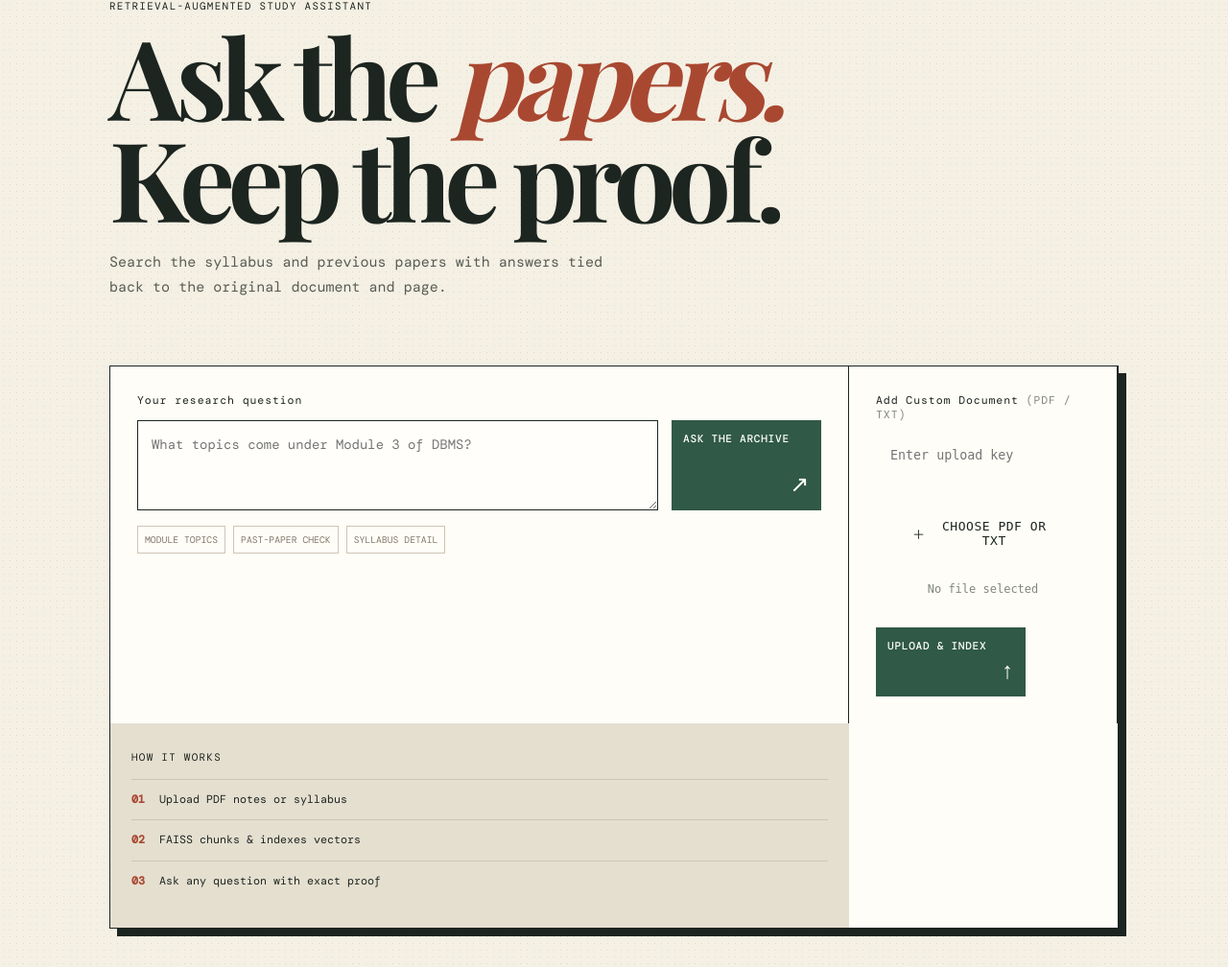
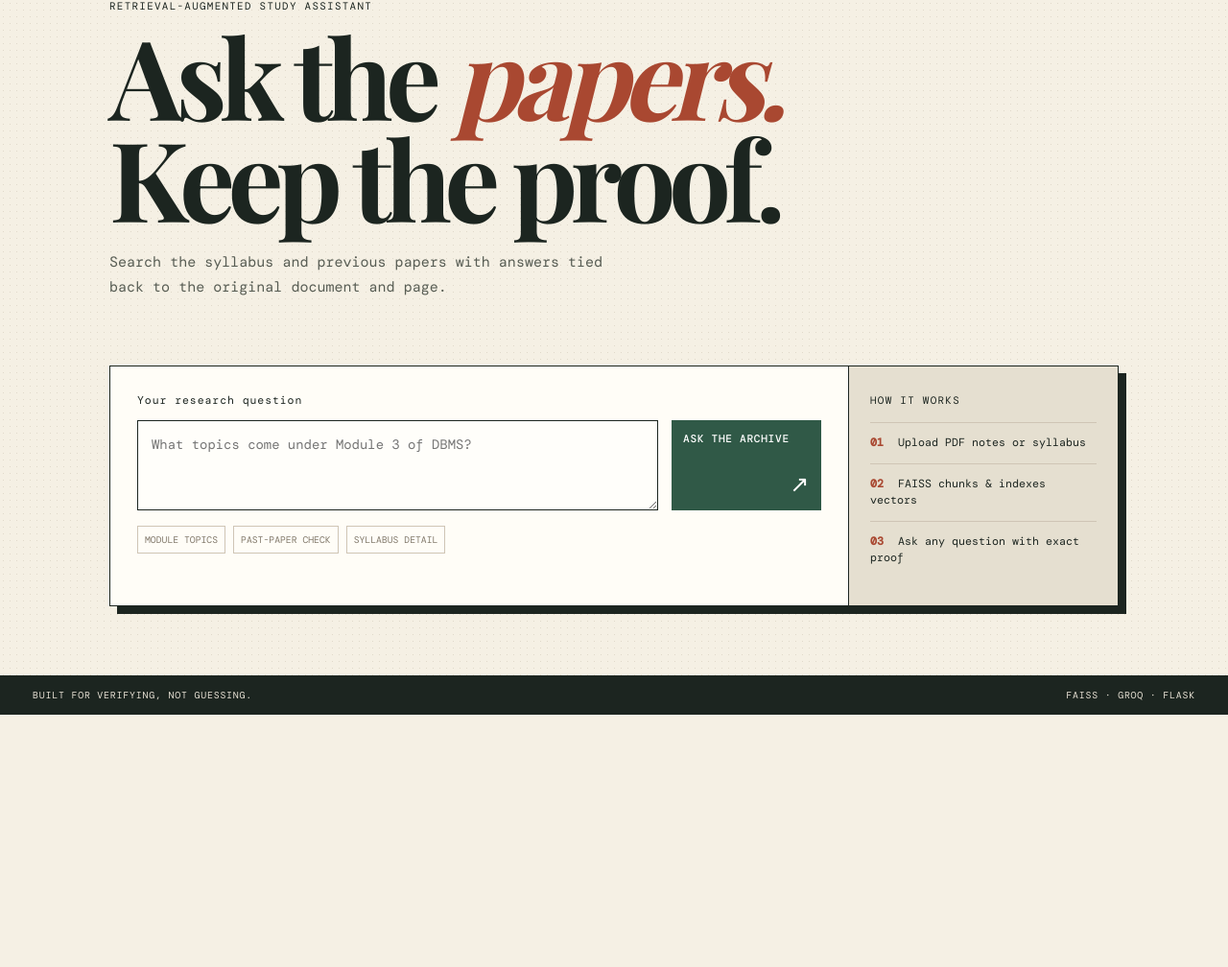
Before and after one commit to adithyaS360/ExamPrepRAG, a Flask app: page / in a window 1280 px wide. Shown: the part 154-1162 px from the top of the page at 96% size. After the commit the page ends 899 px from the top, so only its background shows below. Run offline with Flask 3, Linux system fonts and the light colour scheme; some web fonts are replaced.

Commit message:
Remove custom document upload form
Removed the upload form for custom documents including file input and upload key.

```diff
--- a/app/templates/index.html
+++ b/app/templates/index.html
@@ -72,107 +72,6 @@
 
 
         <!-- UPLOAD -->
-        <form id="upload-form" class="question-card upload-card">
-
-          <label for="pdf-file">
-            Add Custom Document
-            <span style="opacity:0.55;">(PDF / TXT)</span>
-          </label>
-
-          <!-- Upload key -->
-          <div style="margin: 14px 0;">
-            <input
-              type="password"
-              id="upload-key"
-              placeholder="Enter upload key"
-              autocomplete="off"
-              style="
-                width:100%;
-                box-sizing:border-box;
-                padding:12px 14px;
-                border:1px solid rgba(255,255,255,0.18);
-                background:rgba(255,255,255,0.04);
-                color:inherit;
-                font-family:monospace;
-                outline:none;
-              "
-            >
-          </div>
-
-          <!-- Custom file picker -->
-          <div
-            style="
-              border:1px dashed rgba(255,255,255,0.25);
-              padding:18px;
-              text-align:center;
-              background:rgba(255,255,255,0.025);
-            "
-          >
-            <input
-              type="file"
-              id="pdf-file"
-              accept=".pdf,.txt"
-              required
-              hidden
-            >
-
-            <label
-              for="pdf-file"
-              id="file-picker"
-              style="
-                display:inline-flex;
-                align-items:center;
-                justify-content:center;
-                gap:10px;
-                padding:12px 18px;
-                border:1px solid rgba(255,255,255,0.25);
-                background:rgba(255,255,255,0.07);
-                color:inherit;
-                cursor:pointer;
-                font-family:monospace;
-                font-size:13px;
-                letter-spacing:0.04em;
-              "
-            >
-              <span>＋</span>
-              <span id="file-picker-text">CHOOSE PDF OR TXT</span>
-            </label>
-
-            <div
-              id="selected-file"
-              style="
-                margin-top:10px;
-                font-family:monospace;
-                font-size:12px;
-                opacity:0.55;
-              "
-            >
-              No file selected
-            </div>
-          </div>
-
-          <div
-            class="input-row"
-            style="margin-top:14px;"
-          >
-            <button id="upload-button" type="submit">
-              <span>UPLOAD & INDEX</span>
-              <i>↑</i>
-            </button>
-          </div>
-
-          <div
-            id="upload-status"
-            class="upload-status hidden"
-            style="
-              margin-top:12px;
-              font-size:13px;
-              font-family:monospace;
-              line-height:1.5;
-            "
-          ></div>
-
-        </form>
 
 
         <aside class="field-notes">
```
